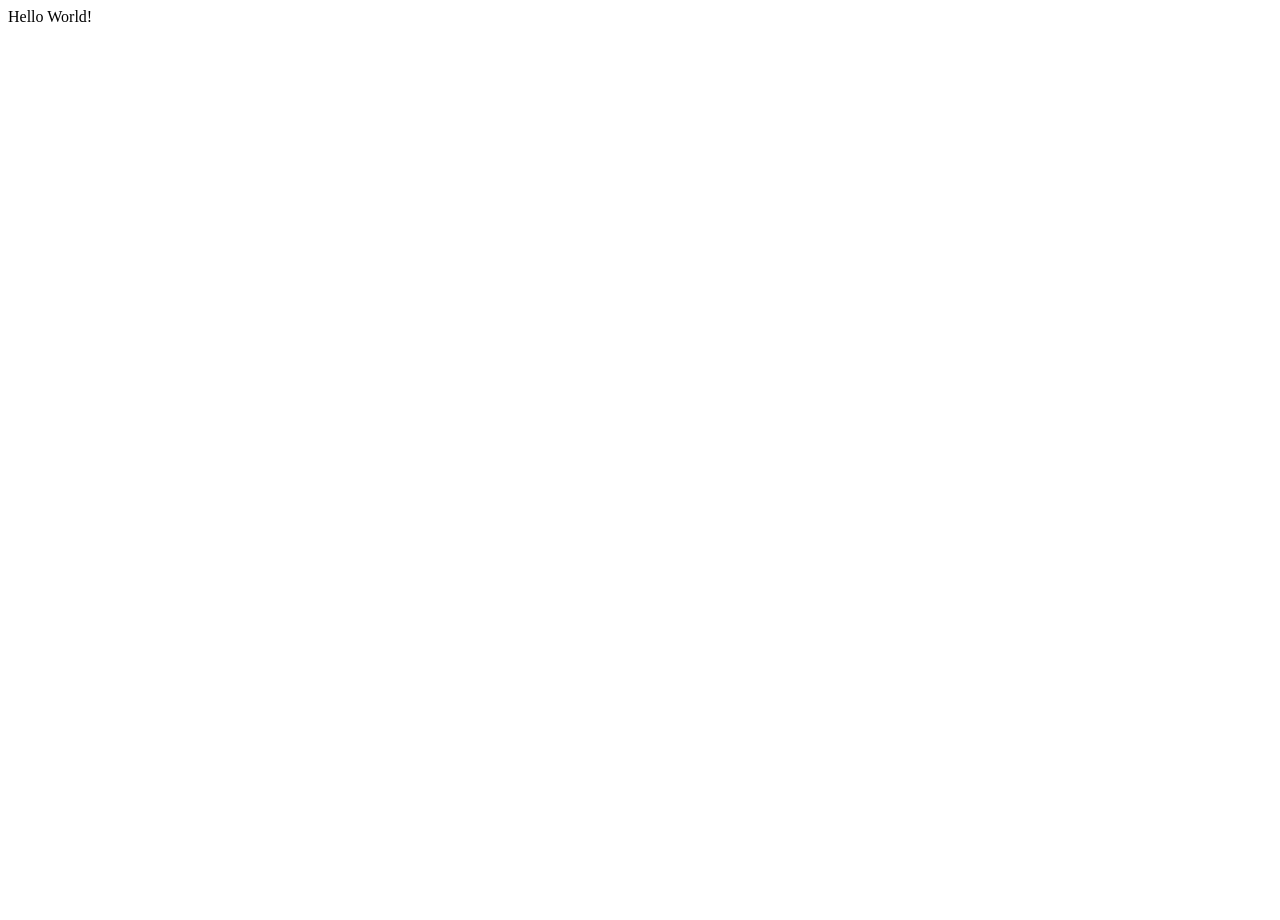
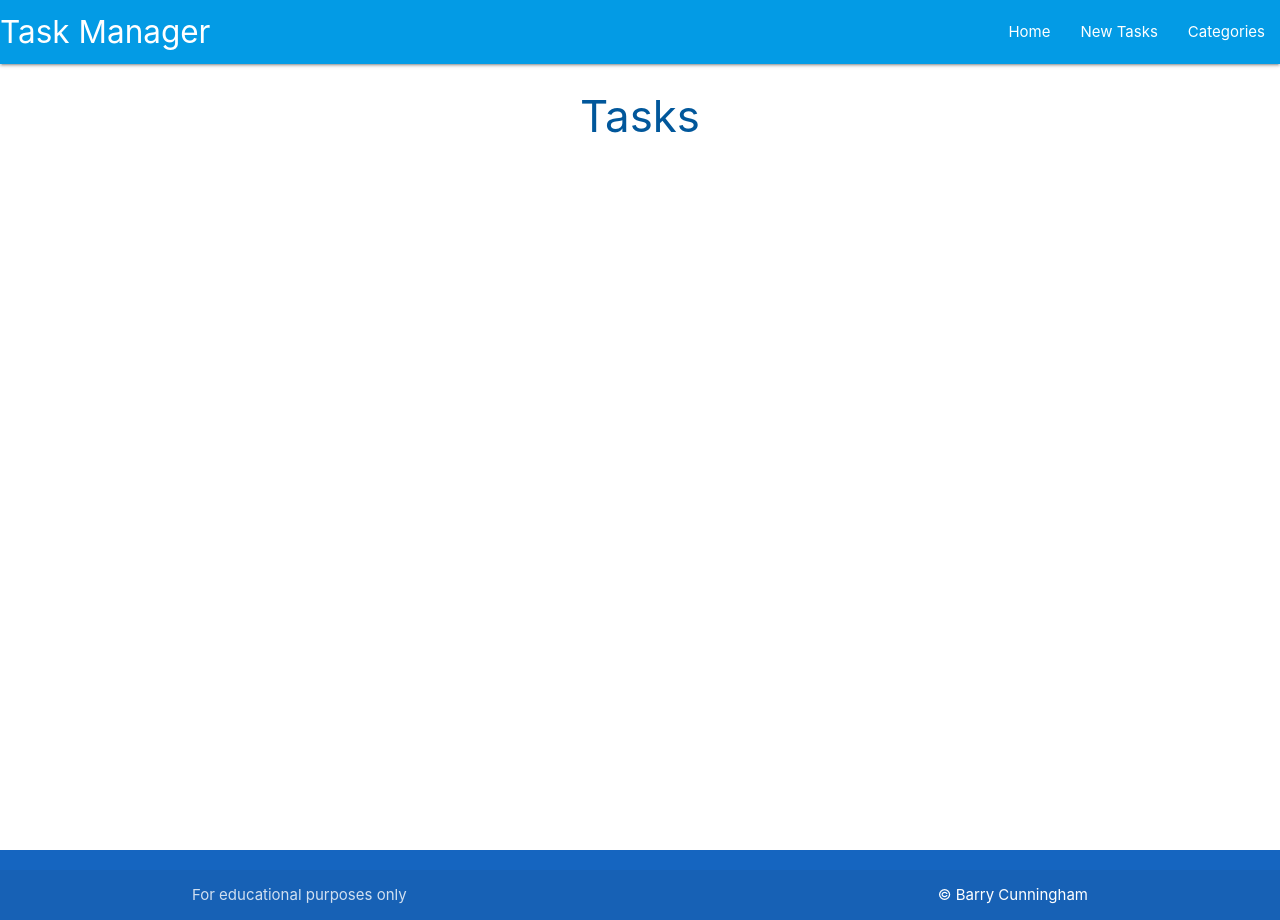
Before and after one commit to Bear81/task-list-project, a Flask app: page / in a window 1280 px wide. Before the commit the page is almost empty. Run offline with Flask 3, Linux system fonts and the light colour scheme; some libraries are stand-ins or nearby versions.

Commit message:
Create Base Template

```diff
--- a/taskmanager/routes.py
+++ b/taskmanager/routes.py
@@ -5,4 +5,4 @@ from taskmanager.models import Category, Task
 
 @app.route("/")
 def home():
-    return render_template("base.html")
+    return render_template("tasks.html")
--- /dev/null
+++ b/taskmanager/static/css/style.css
@@ -0,0 +1,9 @@
+body {
+  display: flex;
+  min-height: 100vh;
+  flex-direction: column;
+}
+
+main {
+  flex: 1 0 auto;
+}
--- /dev/null
+++ b/taskmanager/static/js/script.js
@@ -0,0 +1,4 @@
+document.addEventListener("DOMContentLoaded", function () {
+  let sidenav = document.querySelectorAll(".sidenav");
+  M.Sidenav.init(sidenav);
+});
--- a/taskmanager/templates/base.html
+++ b/taskmanager/templates/base.html
@@ -4,9 +4,62 @@
     <meta charset="UTF-8" />
     <meta http-equiv="X-UA-Compatible" content="IE=edge" />
     <meta name="viewport" content="width=device-width, initial-scale=1.0" />
+    <script
+      src="https://kit.fontawesome.com/7ee4a7d5ee.js"
+      crossorigin="anonymous"
+    ></script>
+    <!-- Compiled and minified CSS -->
+    <link
+      rel="stylesheet"
+      href="https://cdnjs.cloudflare.com/ajax/libs/materialize/1.0.0/css/materialize.min.css"
+    />
+    <link
+      rel="stylesheet"
+      href="{{ url_for('static', filename='css/style.css')}}" type="text/css"
+    />
     <title>Task Manager</title>
   </head>
   <body>
-    Hello World!
+    <header>
+      <!-- top navbar -->
+      <nav class="light-blue darken-1">
+        <div class="nav-wrapper">
+          <a href="{{url_for('home')}}" class="brand-logo">Task Manager</a>
+          <a href="#" data-target="mobile-demo" class="sidenav-trigger"
+            ><i class="fas fa-bars">menu</i></a
+          >
+          <ul class="right hide-on-med-and-down">
+            <li><a href="{{url_for('home')}}">Home</a></li>
+            <li><a href="">New Tasks</a></li>
+            <li><a href="">Categories</a></li>
+          </ul>
+        </div>
+      </nav>
+
+      <!-- mobile sidenav -->
+      <ul class="sidenav" id="mobile-demo">
+        li><a href="{{url_for('home')}}">Home</a></li>
+            <li><a href="">New Tasks</a></li>
+            <li><a href="">Categories</a></li>
+      </ul>
+    </header>
+
+    <main class="container">
+      {% block content %}
+      {% endblock %}
+    </main>
+
+    <footer class="page-footer blue darken-3">
+      <div class="footer-copyright">
+        <div class="container">
+        For educational purposes only
+        <a class="white-text text-lighten-4 right" href="https://codeinstitute.net" target="_blank">&copy; Barry Cunningham</a>
+        </div>
+      </div>
+    </footer>
+
+    <script src="https://cdnjs.cloudflare.com/ajax/libs/materialize/1.0.0/js/materialize.min.js"></script>
+    <script src="{{ url_for('static', filename='js/script.js')}}"></script>
   </body>
+  <!-- Compiled and minified JavaScript -->
 </html>
--- /dev/null
+++ b/taskmanager/templates/tasks.html
@@ -0,0 +1,5 @@
+{% extends "base.html" %} {% block content %}
+
+<h3 class="light-blue-text text-darken-4 center-align">Tasks</h3>
+
+{% endblock %}
```
